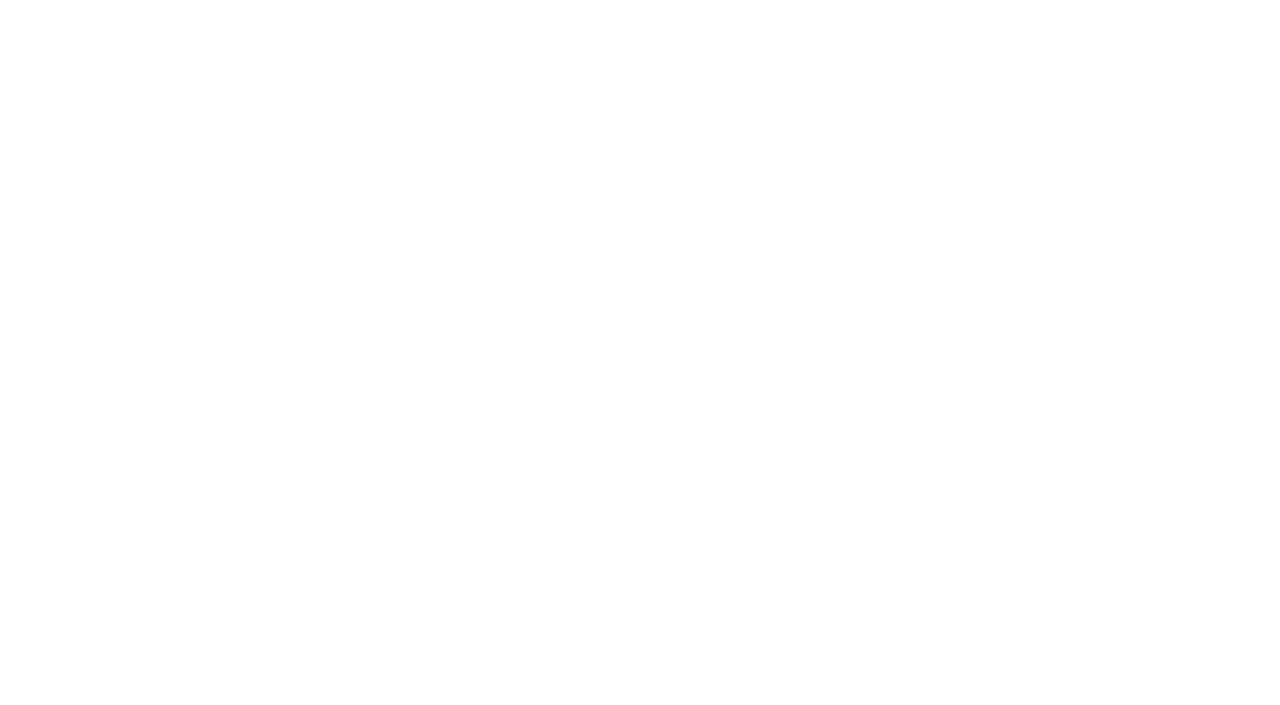
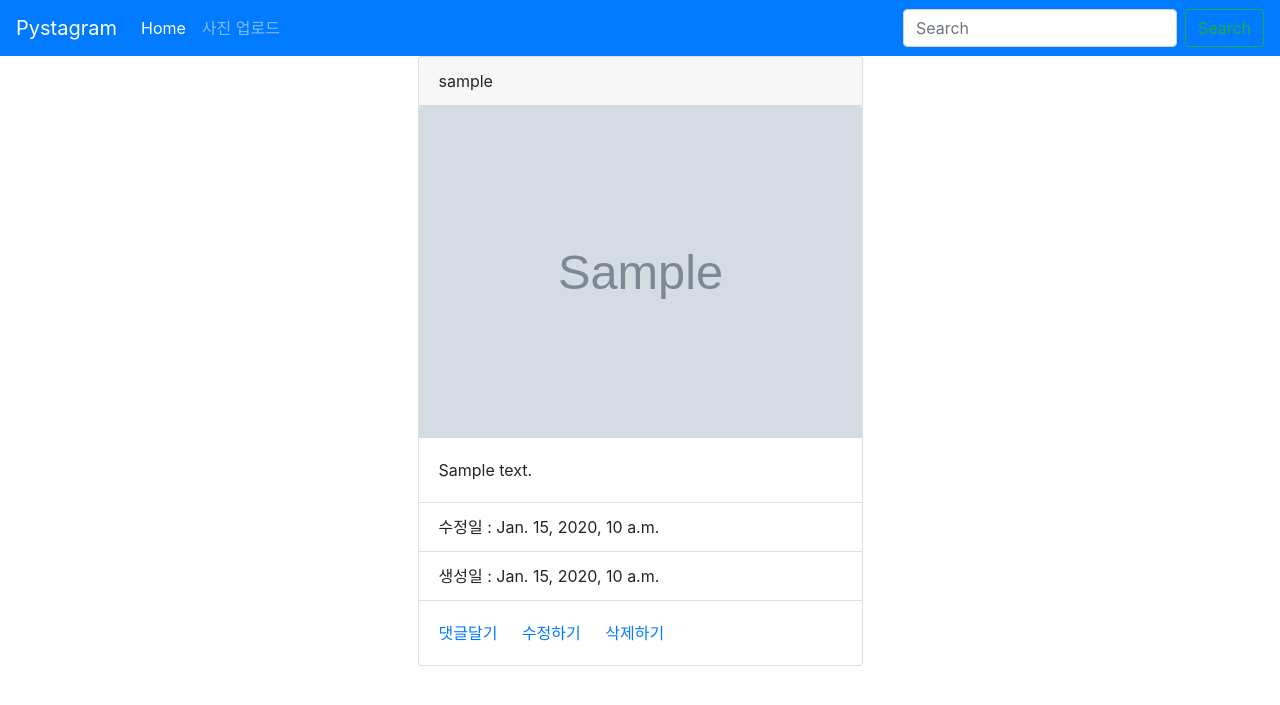
Before and after one commit to ym1085/pystagram, a Django app: page / in a window 1280 px wide. Before the commit the part shown is empty. Shown: the top 705 px of the page. Run offline with Django 3.2, Linux system fonts and the light colour scheme; tables that the repository leaves empty hold one stand-in row (values such as "Sample post"); grey boxes marked "Sample" are stand-in pictures.

Commit message:
Add instagram main list
1. 인스타그램 메인 리스트 화면 완료

```diff
--- a/photo/templates/photo/photo_list.html
+++ b/photo/templates/photo/photo_list.html
@@ -1,10 +1,37 @@
-<!DOCTYPE html>
-<html lang="en">
-<head>
-    <meta charset="UTF-8">
-    <title>Title</title>
-</head>
-<body>
+{% extends 'base.html' %}
+{% block title %}
+{% endblock %}
 
-</body>
-</html>
+{% block content %}
+<div class='container'>
+    <div class="row">
+        <div class="col"></div>
+        <div class="col-5">
+            <!-- object_list == Photo Model -->
+            {% for object in object_list %}
+            <div class="card">
+                <div class="card-header">
+                    {{ object.author }}
+                </div>
+                <img src=" {{ object.image.url }}" class="card-img-top" alt="...">
+                <div class="card-body">
+                    <p class="card-text"> {{ object.text }} </p>
+                </div>
+                <ul class="list-group list-group-flush">
+                    <!-- 21.11.20 li:updated 추가 -->
+                    <li class="list-group-item">수정일 : {{ object.update }}</li>
+                    <li class="list-group-item">생성일 : {{ object.created }}</li>
+                </ul>
+                <div class="card-body">
+                    <a href="{% url 'photo:detail' object.id %}" class="card-link">댓글달기</a>
+                    <a href="{% url 'photo:update' object.id %}" class="card-link">수정하기</a>
+                    <a href="{% url 'photo:delete' object.id %}" class="card-link">삭제하기</a>
+                </div>
+            </div>
+            {% endfor %}
+        </div>
+        <div class="col"></div>
+        <!-- 21.11.20 static HTML 임시 삭제-->
+    </div>
+</div>
+{% endblock %}
--- a/photo/urls.py
+++ b/photo/urls.py
@@ -5,7 +5,7 @@ from .views import PhotoList, PhotoCreate, PhotoDelete, PhotoDetail, PhotoUpdate
 
 app_name = "photo"
 urlpatterns = [
-    path("", PhotoList.as_view(), name='index'), # 아무것도 안 들어온 경우
+    path("", PhotoList.as_view(), name='index'),
     path("create/", PhotoCreate.as_view, name='create'),
     path("delete/<int:pk>", PhotoDelete.as_view, name='delete'),
     path("update/<int:pk>", PhotoUpdate.as_view, name='update'),
```
